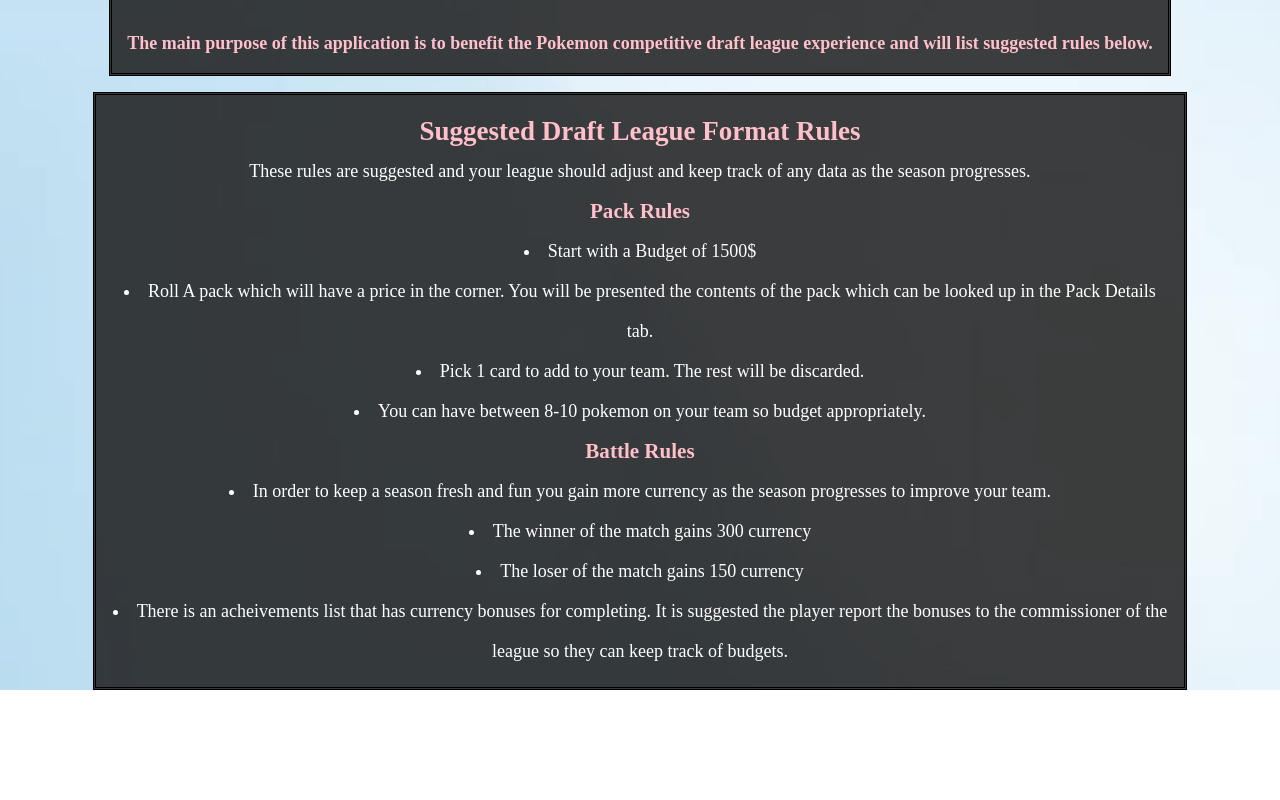
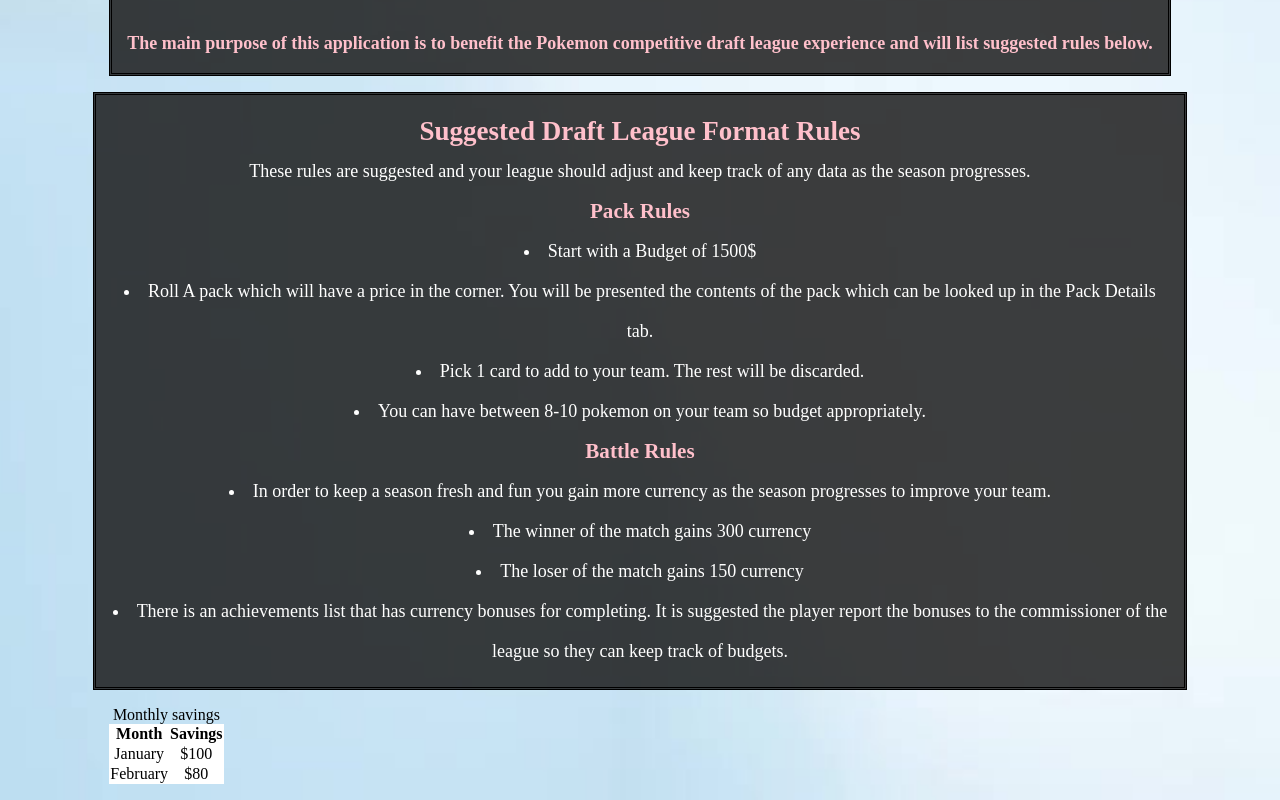
Before and after one commit to adamadolfo/GachaMons-frontend, a React (Create React App) app: page /about in a window 1280 px wide. Shown: the part 583-1383 px from the top of the page. Before the commit the page ends 1273 px from the top, so only its background shows below. Built offline with nearby package versions, Linux system fonts and the light colour scheme.

Commit message:
working on achievments table

```diff
--- a/src/App.css
+++ b/src/App.css
@@ -56,3 +56,8 @@
     border-color: black;
     padding: 1%;
 }
+
+.achievements-table {
+    border-collapse: collapse;
+    background-color: white;
+}
--- a/src/components/AboutPage.js
+++ b/src/components/AboutPage.js
@@ -34,10 +34,25 @@ const AboutPage = () => {
                     <li> In order to keep a season fresh and fun you gain more currency as the season progresses to improve your team.</li>
                     <li> The winner of the match gains 300 currency</li>
                     <li> The loser of the match gains 150 currency</li>
-                    <li> There is an acheivements list that has currency bonuses for completing. It is suggested the player report the bonuses to the commissioner of the league so they can keep track of budgets. </li>
-                   <table>
+                    <li> There is an achievements list that has currency bonuses for completing. It is suggested the player report the bonuses to the commissioner of the league so they can keep track of budgets. </li>
+                </Grid>
+                <Grid item className="achievements" item xs={10}>
+                <table className="achievements-table">
+                    <caption>Monthly savings</caption>
+                    <tr>
+                        <th>Month</th>
+                        <th>Savings</th>
+                    </tr>
+                    <tr>
+                        <td>January</td>
+                        <td>$100</td>
+                    </tr>
+                    <tr>
+                        <td>February</td>
+                        <td>$80</td>
+                    </tr>
+                </table>
 
-                   </table>
                 </Grid>
             </Grid>
         </div>
```
